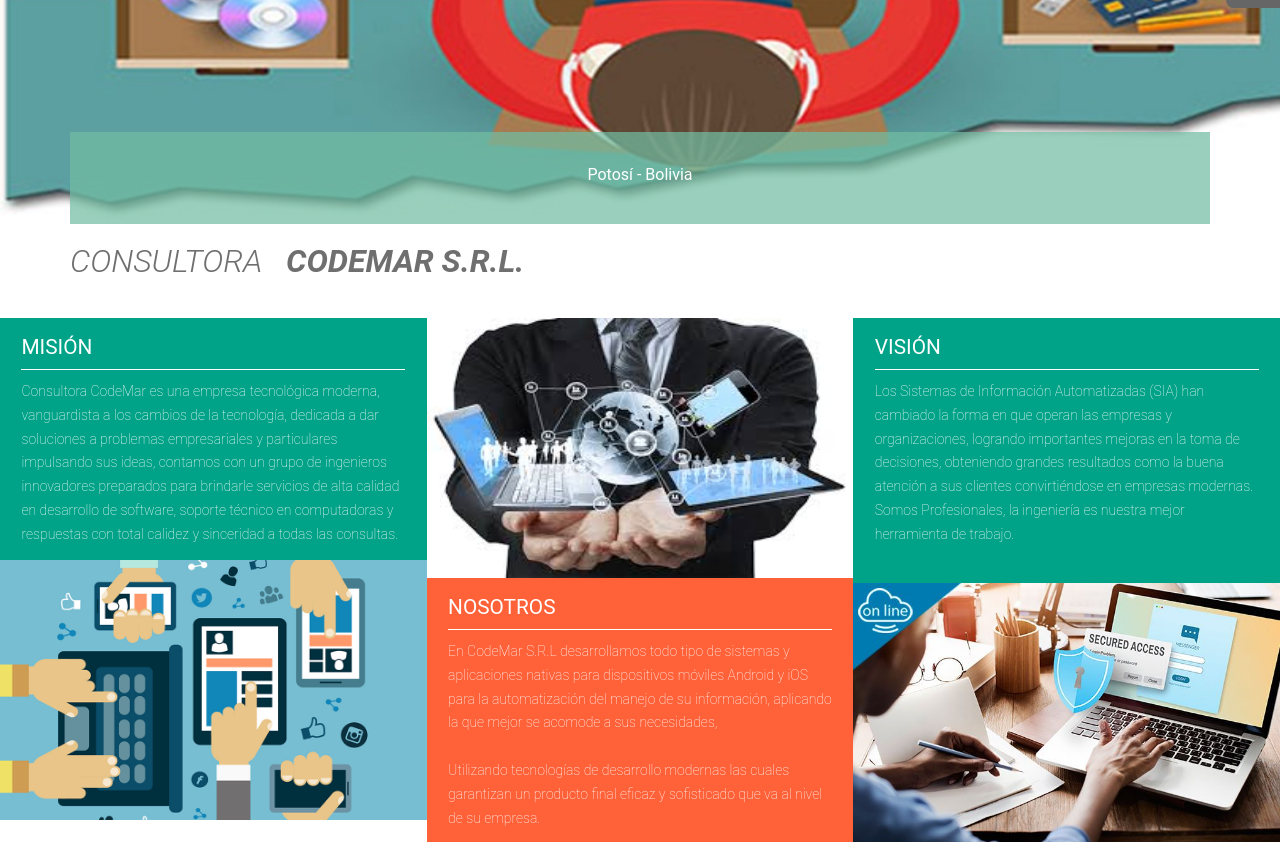
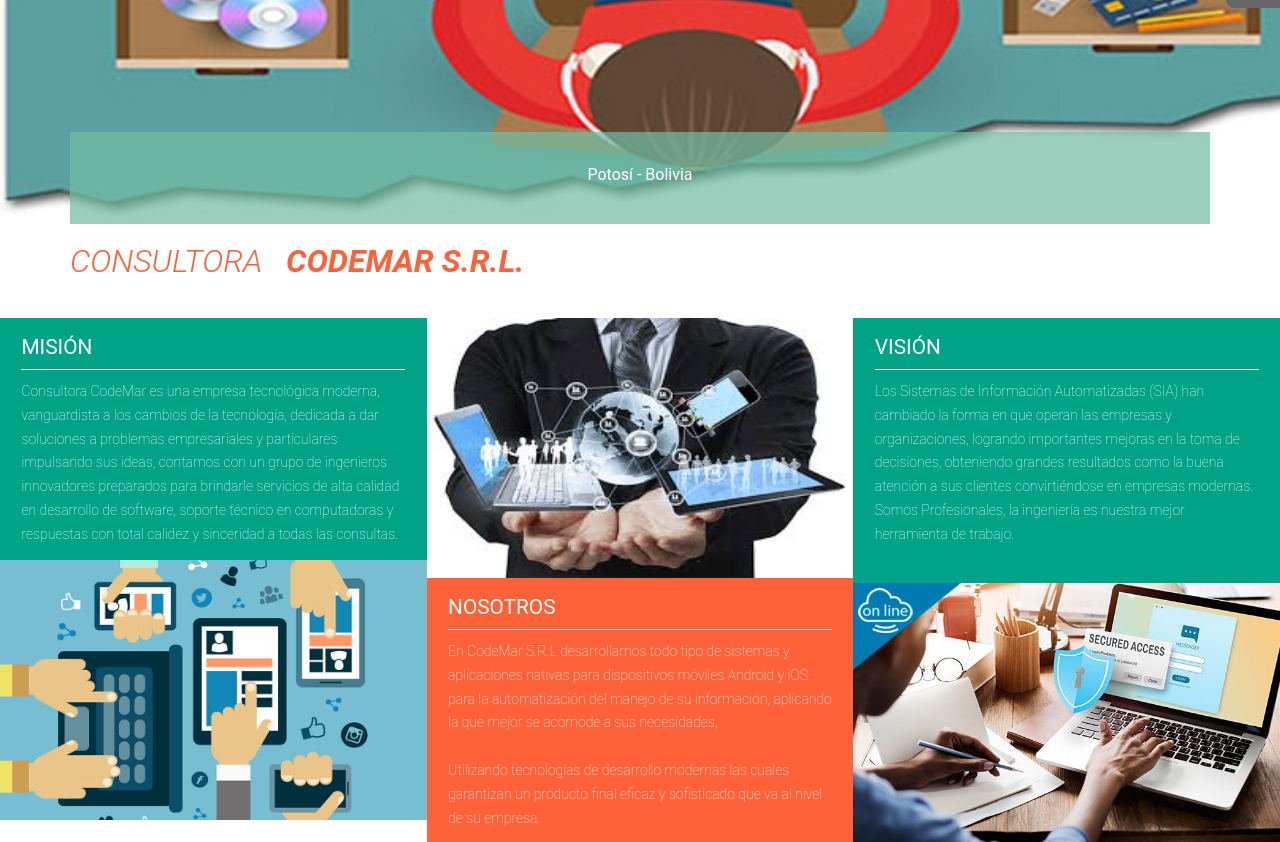
Before and after one commit to juanjavierlimachi/PaginaWebCodemar, a Django app: template pagina/templates/inicio/inicio.html in a window 1280 px wide. Shown: the part 492-1334 px from the top of the page. Run offline with Django 3.2, Linux system fonts and the light colour scheme; the template is opened without the code that fills it: values that come from a table or form of the project are taken from there, others are empty; data comes from the database, SQL or seed files in the repository; some libraries are stand-ins or nearby versions; some web fonts are replaced.

Commit message:
version0.12

```diff
--- a/pagina/static/css/style.css
+++ b/pagina/static/css/style.css
@@ -314,7 +314,7 @@ nav a#pull {
 }
 /*---- about ----*/
 .head-section h3{
-	color:#6F6F6F;
+	color:#FF6138;
 	text-transform:uppercase;
 	font-style:italic;
 	font-size:2em;
--- a/pagina/templates/inicio/inicio.html
+++ b/pagina/templates/inicio/inicio.html
@@ -335,7 +335,7 @@
 <div class="blog" id="ofertas">
         <div class="head-section">
           <div class="container">
-            <h3><span>Videos y</span><label>Presentaciones</label></h3>
+            <h3 color="red"><span>Videos y</span><label>Presentaciones</label></h3>
           </div>
         </div>
   <div class="blog-grids">
```
